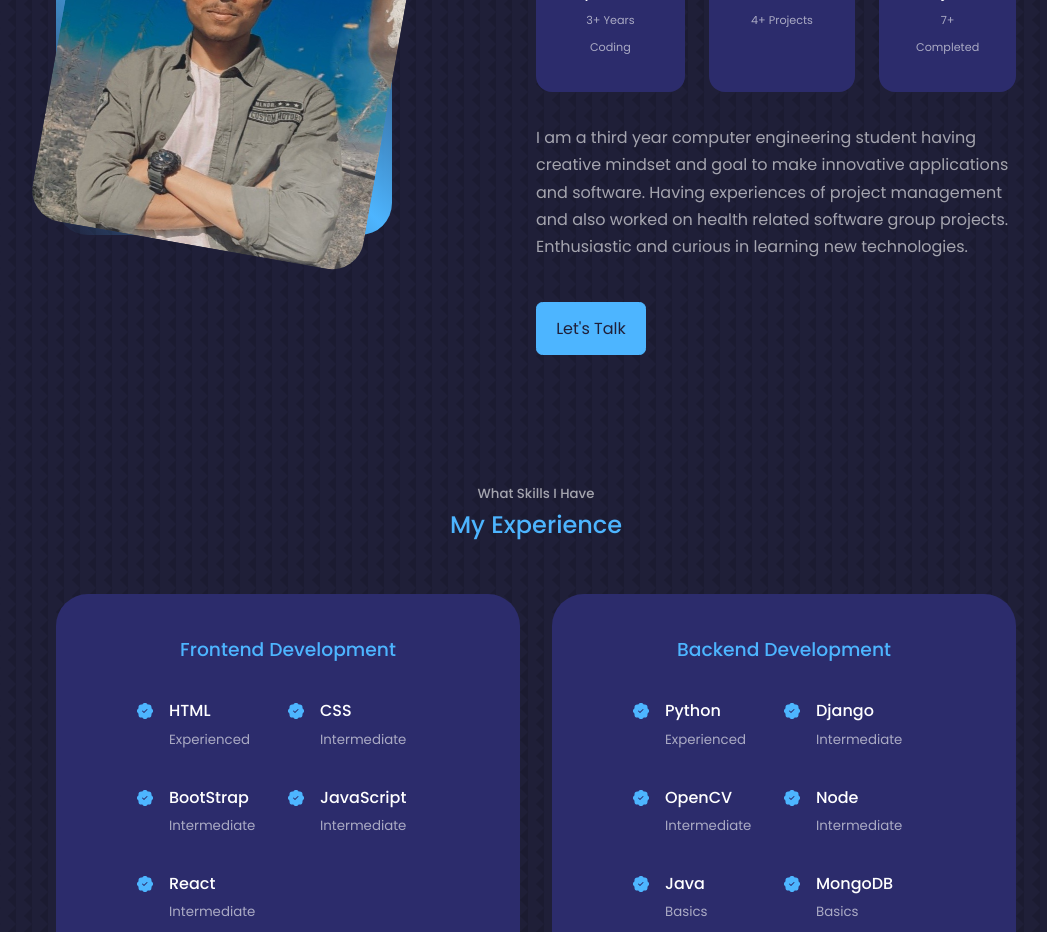
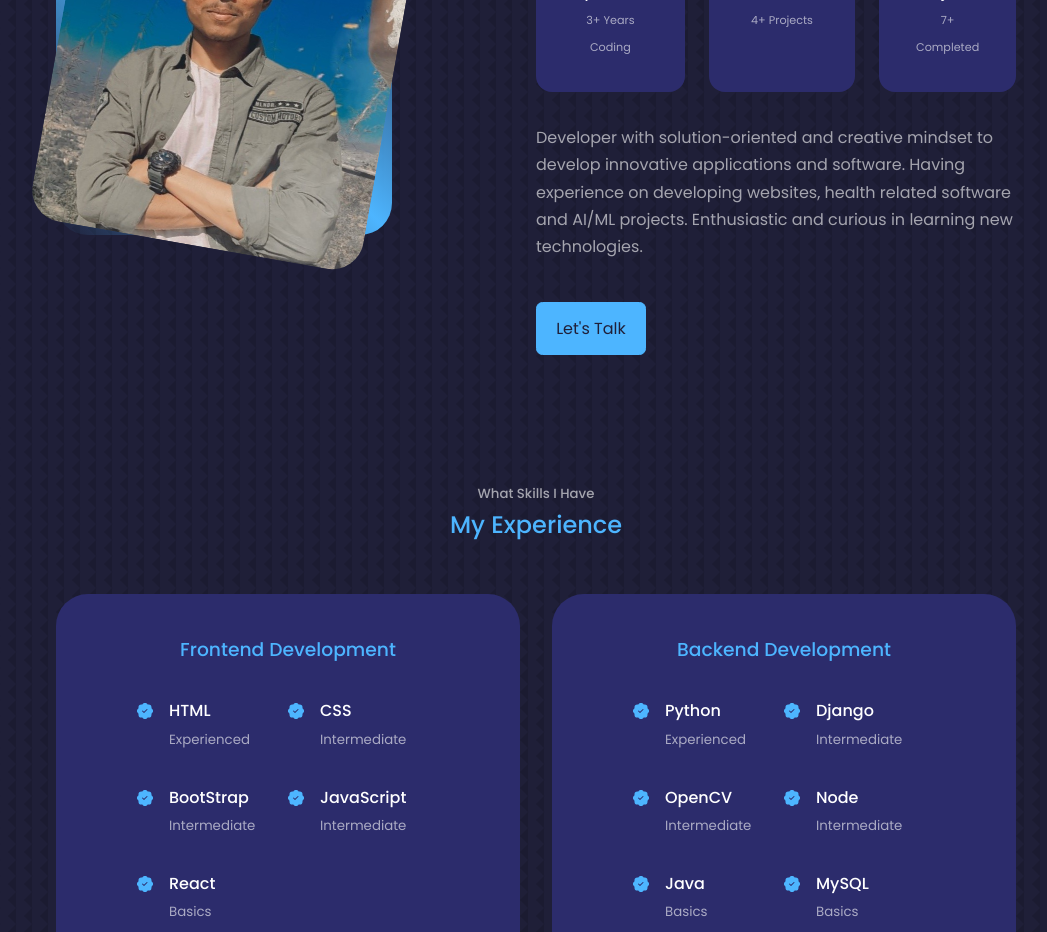
Before and after one commit to ayushgupta-repo/portfolio_website, a React (Create React App) app: page / in a window 1280 px wide. Shown: the part 1300-2232 px from the top of the page, without its empty margins (104-1151 px from the left). Built offline with nearby package versions, Linux system fonts and the light colour scheme.

Commit message:
Updated About & Experience Section and removed Testimonials section

```diff
--- a/src/App.jsx
+++ b/src/App.jsx
@@ -19,7 +19,7 @@ const App = () => {
       <Experience />
       <Services />
       <Portfolio />
-      <Testimonials />
+      {/* <Testimonials /> */}
       <Contact />
       <Footer />
     </>
--- a/src/components/about/About.jsx
+++ b/src/components/about/About.jsx
@@ -40,12 +40,9 @@ const About = () => {
           </div>
 
           <p>
-            I am a third year computer engineering student
-            having creative mindset and goal to make innovative
-            applications and software. Having experiences of
-            project management and also worked on health
-            related software group projects. Enthusiastic and
-            curious in learning new technologies.
+            Developer with solution-oriented and creative mindset to develop innovative applications and
+            software. Having experience on developing websites, health related software and AI/ML projects.
+            Enthusiastic and curious in learning new technologies.
           </p>
 
           <a href="#contact" className='btn btn-primary'>Let's Talk</a>
--- a/src/components/experience/Experience.jsx
+++ b/src/components/experience/Experience.jsx
@@ -48,7 +48,7 @@ const Experience = () => {
               <BsPatchCheckFill className='experience__details-icon'/>
               <div>
                 <h4>React</h4>
-                <small className='text-light'>Intermediate</small>
+                <small className='text-light'>Basics</small>
               </div>
             </article>
           </div>
@@ -102,7 +102,7 @@ const Experience = () => {
               <article className='experience__details'>
                 <BsPatchCheckFill className='experience__details-icon'/>
                 <div>
-                  <h4>MongoDB</h4>
+                  <h4>MySQL</h4>
                   <small className='text-light'>Basics</small>
                 </div>
               </article>
--- a/src/components/footer/Footer.jsx
+++ b/src/components/footer/Footer.jsx
@@ -15,7 +15,7 @@ const Footer = () => {
         <li><a href="#experience">Experience</a></li>
         <li><a href="#services">Services</a></li>
         <li><a href="#portfolio">Portfolio</a></li>
-        <li><a href="#testimonials">Testimonials</a></li>
+        {/* <li><a href="#testimonials">Testimonials</a></li> */}
         <li><a href="#contact">Contact</a></li>
       </ul>
 
```
